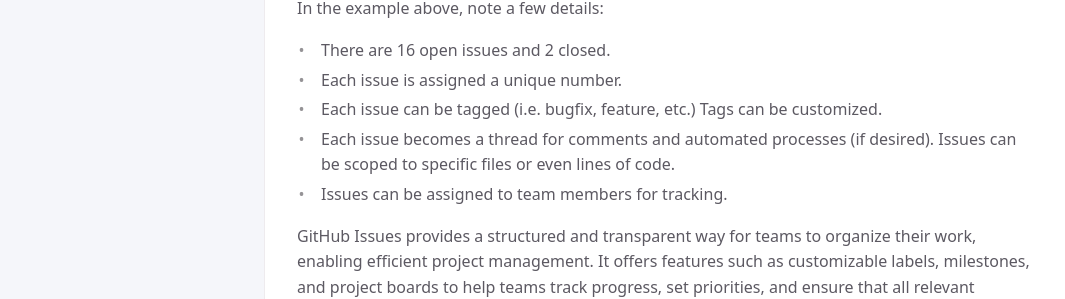
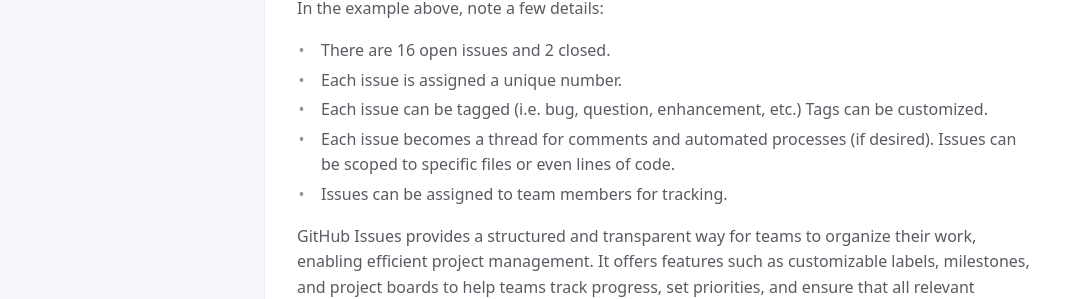
Before and after one commit to UVADS/git-basics, a Jekyll site: the page built from docs/github-issues.md, in a window 1280 px wide and 1390 px high. Shown: the part 728-1027 px from the top of the window, without its empty margins (107-1172 px from the left). Built offline with Jekyll 4.4.1, drawn with Linux system fonts in a browser that asks for light colours; cached includes are drawn as plain includes; part of the change alters nothing that is shown.

Commit message:
Fixes to issues

```diff
--- a/_config.yml
+++ b/_config.yml
@@ -48,13 +48,13 @@ search:
   heading_level: 2
   # Maximum amount of previews per search result
   # Default: 3
-  previews: 2
+  previews: 3
   # Maximum amount of words to display before a matched word in the preview
   # Default: 5
-  preview_words_before: 3
+  preview_words_before: 5
   # Maximum amount of words to display after a matched word in the preview
   # Default: 10
-  preview_words_after: 3
+  preview_words_after: 5
   # Set the search token separator
   # Default: /[\s\-/]+/
   # Example: enable support for hyphenated search words
--- a/docs/github-issues.md
+++ b/docs/github-issues.md
@@ -16,7 +16,7 @@ In the example above, note a few details:
 
 - There are 16 open issues and 2 closed.
 - Each issue is assigned a unique number.
-- Each issue can be tagged (i.e. bugfix, feature, etc.) Tags can be customized.
+- Each issue can be tagged (i.e. bug, question, enhancement, etc.) Tags can be customized.
 - Each issue becomes a thread for comments and  automated processes (if desired). Issues can be scoped to specific files or even lines of code.
 - Issues can be assigned to team members for tracking.
 
```
